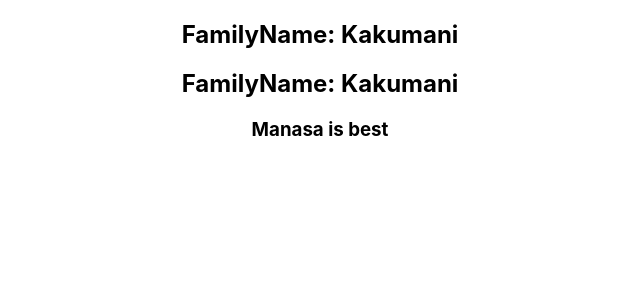
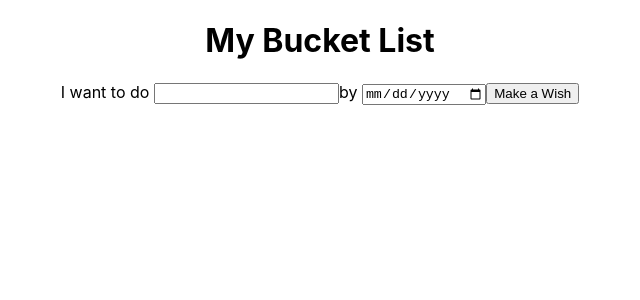
Before and after one commit to ManasaChatakondu/learning-app, a React (Create React App) app: page / in a window 1280 px wide. Shown: the top 300 px of the page, without its empty margins (320-960 px from the left). Built offline with nearby package versions, Linux system fonts and the light colour scheme.

Commit message:
Reducer changes
Signed-off-by: ManasaChatakondu <manasa.cse28@gmail.com>

```diff
--- a/package.json
+++ b/package.json
@@ -8,7 +8,9 @@
     "@testing-library/user-event": "^13.5.0",
     "react": "^18.2.0",
     "react-dom": "^18.2.0",
+    "react-icons": "^4.11.0",
     "react-scripts": "5.0.1",
+    "react-uuid": "^2.0.0",
     "web-vitals": "^2.1.4"
   },
   "scripts": {
--- a/src/App.js
+++ b/src/App.js
@@ -9,6 +9,7 @@ import Parent from './Parent';
 import UseCallbackExample from './UseCallback';
 import ShowUsers  from './UseEffectExampleWithFetch';
 import Startup from'./UseContext/Startup';
+import ReducerApp from './Reducer/ReducerApp';
 import './App.css';
 
 /*
@@ -85,7 +86,7 @@ function App(){
 
   return(
     <div className="App">
-      <Startup/>
+      <ReducerApp/>
 
     </div>
   );
--- /dev/null
+++ b/src/Reducer/Bucketlist.js
@@ -0,0 +1,79 @@
+import { useState } from "react";
+import uuid from 'react-uuid';
+import {TiTick,TiTrash} from 'react-icons/ti';
+
+const Header=()=>{
+    return(
+        <>
+            <h1>My Bucket List</h1>
+        </>
+    )
+}
+
+const BucketList=()=>{
+    const [state,setState]=useState([]);
+    const [wish,setWish] =useState({
+        title:"",
+        by:""
+    });
+
+    const handleWish=(e)=>{
+        const key = e.target.name
+        const value = e.target.value
+        setWish({...wish,[key]:value})
+        console.log(wish);
+    }
+    const addWish=()=>{
+        console.log(wish);
+        //console.log(uuid());
+
+        const updated={...wish,"id":12,"isDone":false};
+        console.log(updated);
+        setState([...state,updated]);
+
+    }
+    const markDone=(id)=>{
+        console.log(id);
+        const index= state.findIndex((wish)=>wish.id===id);
+        const mockState=[...state];
+        mockState[index].isDone=true;
+        setState(mockState);
+
+        //setState({...state,state[index].isDone:true})
+    }
+
+    const deleteWish=(id)=>{
+        console.log(id);
+        const filteredWishes= state.filter((wish)=>wish.id!==id);
+        setState([...filteredWishes]);
+    }
+
+    return(
+        <>
+            <Header/>
+            <div>
+                <ul>
+                    {
+                        state.map((item)=>(
+                            <li key={item.id}>
+                                <span style={{textDecoration:item.isDone?"line-through":""}}>
+                                    <strong>{item.title}</strong> is due by {item.by}
+                                </span>
+                                <span><TiTick size={24} onClick={markDone(item.id)}></TiTick> </span>
+                                <span><TiTrash size={24} onClick={deleteWish(item.id)}></TiTrash> </span>
+                            </li>
+                        ))
+                    }
+                </ul>
+
+                <div>
+                    I want to do <input type="text" name="title" onChange={handleWish}/>by{" "}
+                    <input type="date" name="by" onChange={handleWish}/>
+                    <button onClick={addWish}>Make a Wish</button>
+                </div>
+            </div>
+        </>
+    );
+}
+
+export default BucketList;
--- a/src/UseContext/Parent.js
+++ b/src/UseContext/Parent.js
@@ -8,6 +8,7 @@ const Parent=()=>{
     return (
         <div className="parent">
             <h2>{`FamilyName: ${secret.familyName}`}</h2>
+            <input type="range" min="10" max="100"></input>
             <Children/>
         </div>
     )
--- a/src/UseContext/Startup.js
+++ b/src/UseContext/Startup.js
@@ -1,6 +1,6 @@
 import Family from './Family';
 import {FamilyContext} from './FamilyContext';
-//import './src/App.css';
+import '../App.css';
 const familySecret={
     familyName:'Kakumani',
     onlyParensCanSee:()=>{
```
Also changed, not shown: 1 other file (tests, documents, lock files or other folders).
